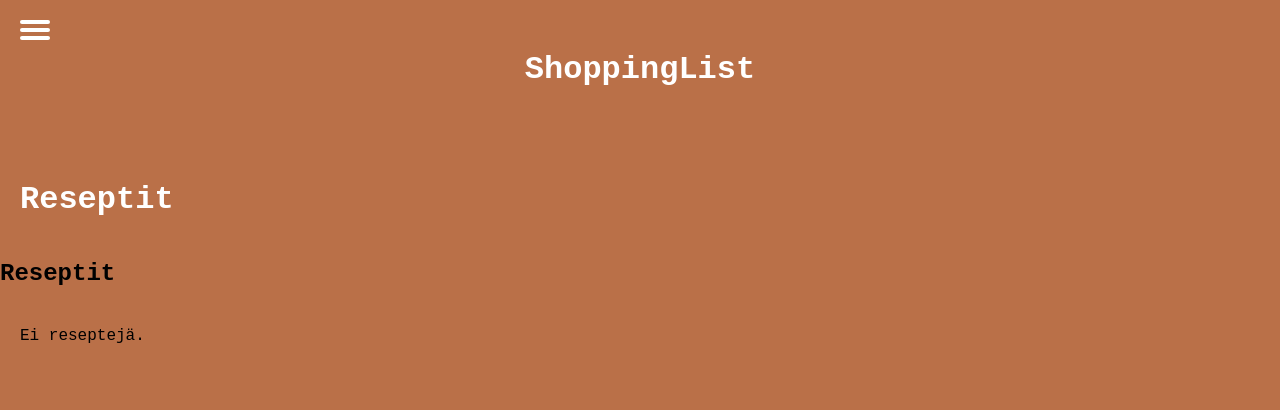
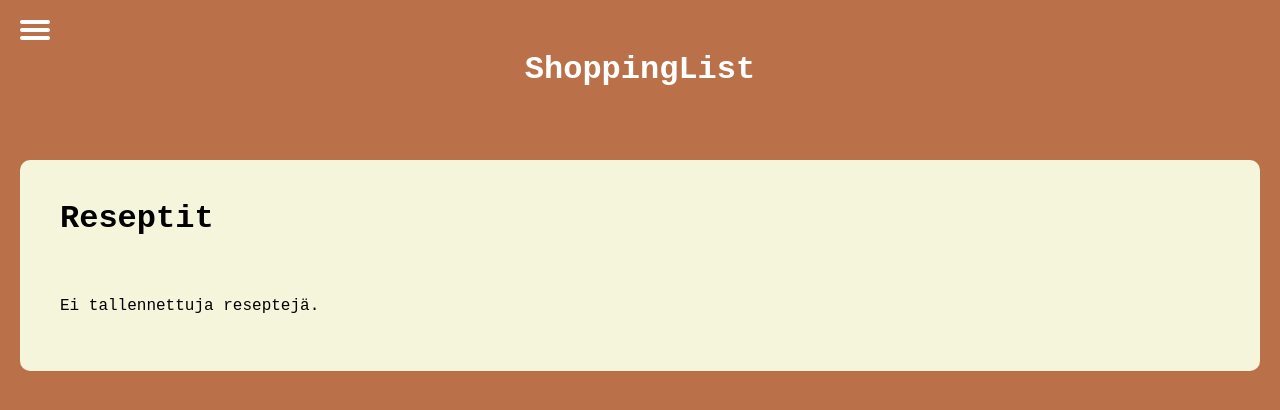
Before and after one commit to riikkaln/ShoppingList, a React (Create React App) app: page /recipes in a window 1280 px wide. Shown: the top 410 px of the page. Built offline with nearby package versions, Linux system fonts and the light colour scheme.

Commit message:
Added styled components

```diff
--- a/src/components/RecipeList.jsx
+++ b/src/components/RecipeList.jsx
@@ -18,9 +18,8 @@ const RecipeList = ({ recipes, addToShoppingList }) => {
 
   return (
     <div className="recipe-list">
-      <h2>Reseptit</h2>
       {recipeList.length === 0 ? (
-        <p>Ei reseptejä.</p>
+        <p>Ei tallennettuja reseptejä.</p>
       ) : (
         recipeList.map((recipe, index) => (
           <div key={index} className="recipe">
--- a/src/pages/RecipesPage.jsx
+++ b/src/pages/RecipesPage.jsx
@@ -1,12 +1,26 @@
 import React from 'react';
 import RecipeList from '../components/RecipeList';
+import styled from 'styled-components';
+
+const RecipeContainer = styled.div`
+  padding: 20px;
+  background-color: beige;
+  border-radius: 10px;
+  margin: 20px;
+`;
+
+const H1 = styled.h1`
+  color: black;
+  font-size: 32px;
+  margin: 0px auto 20px auto;
+`;
 
 const RecipesPage = ({ recipes, addToShoppingList }) => {
   return (
-    <div>
-      <h1>Reseptit</h1>
+    <RecipeContainer>
+      <H1>Reseptit</H1>
       <RecipeList recipes={recipes} addToShoppingList={addToShoppingList} />
-    </div>
+    </RecipeContainer>
   );
 };
 
```
